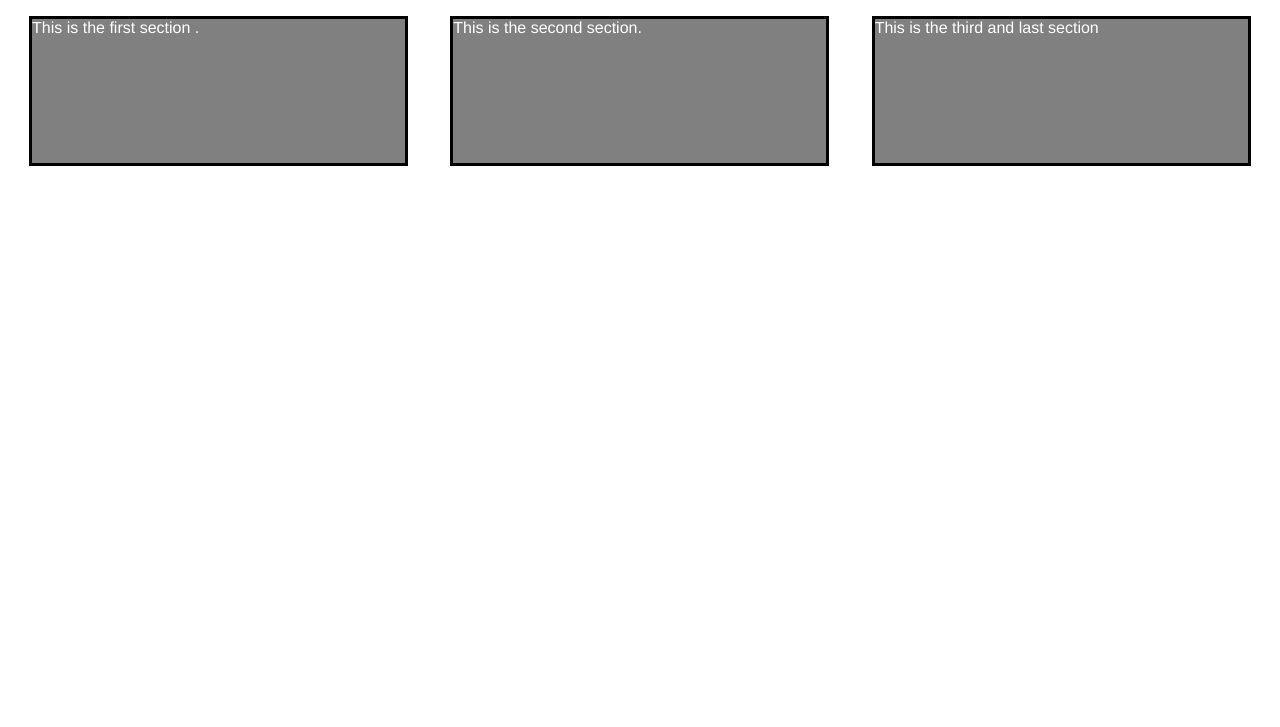
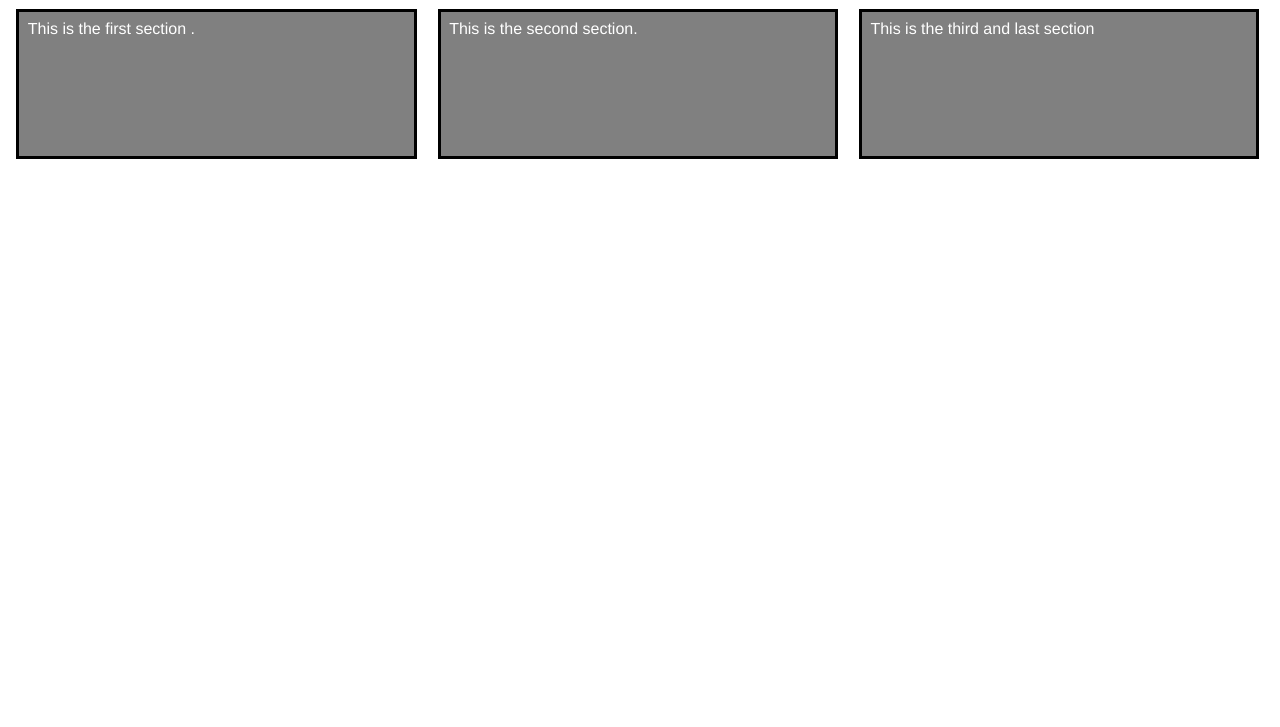
Before and after one commit to jpcg698/FullstackModule2, a plain HTML site: page index.html in a window 1280 px wide. Shown: the part 73-800 px from the top of the page. Drawn offline with Linux system fonts and the light colour scheme.

Commit message:
Final product

```diff
--- a/css/classes.css
+++ b/css/classes.css
@@ -10,10 +10,10 @@ h1 {
 p {
   background-color: grey;
   border: 3px solid black;
-  width: 90%;
+  width: 95%;
   height: 150px;
-  margin-right: auto;
-  margin-left: auto;
+  margin: 2%;
+  padding: 2%;
   font-family: Helvetica;
   color: white;
 }
--- a/index.html
+++ b/index.html
@@ -14,7 +14,7 @@
 <div class ="row">
 	<div class="col-lg-4 col-md-6 col-sm-12"><p>This is the first section . </p></div>
 	<div class="col-lg-4 col-md-6 col-sm-12"><p> This is the second section. </p></div>
-	<div class="col-lg-4 col-md-6 col-sm-12"><p>This is the third and last section</p> </div>
+	<div class="col-lg-4 col-md-12 col-sm-12"><p>This is the third and last section</p> </div>
 </div>
 </body>
 </html>
```
